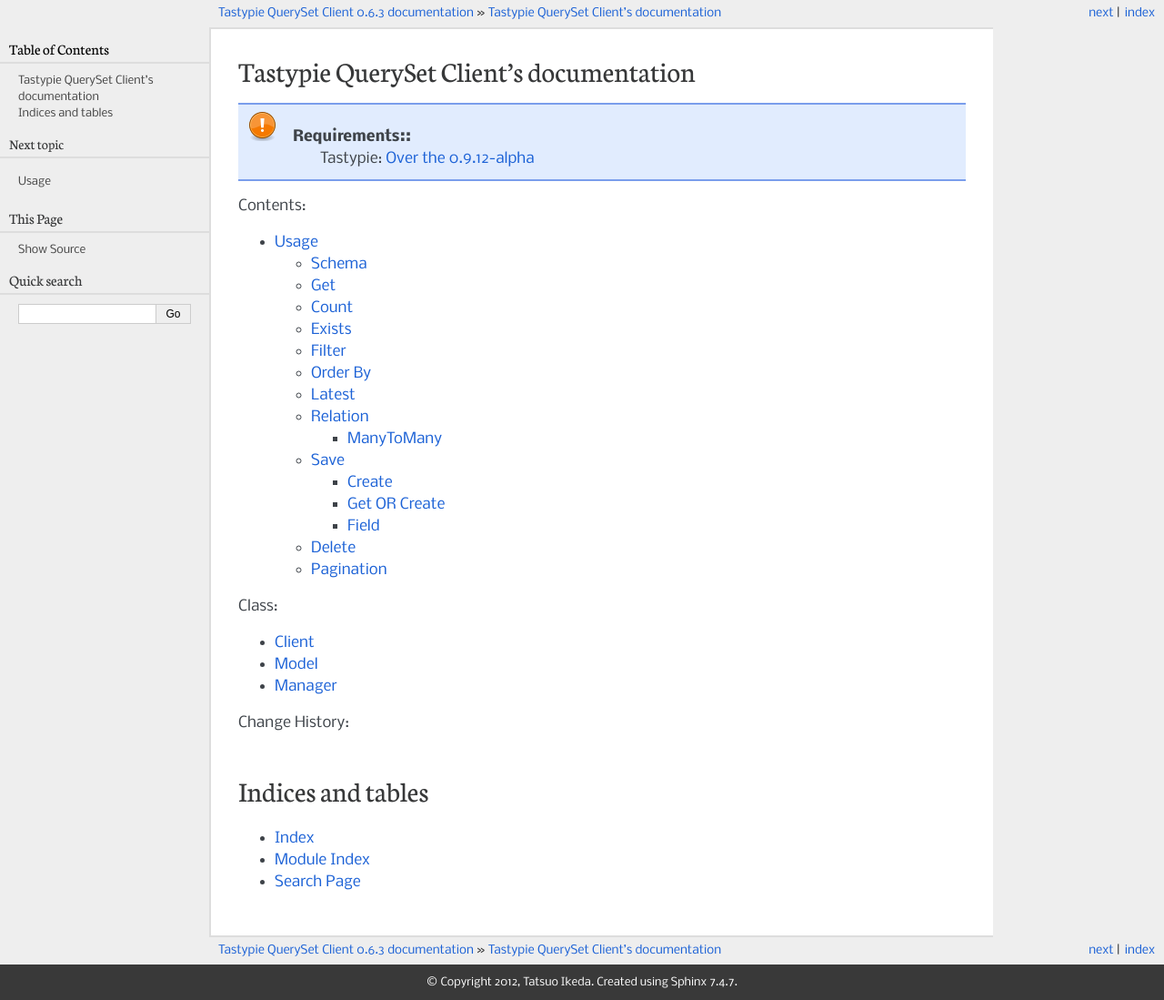
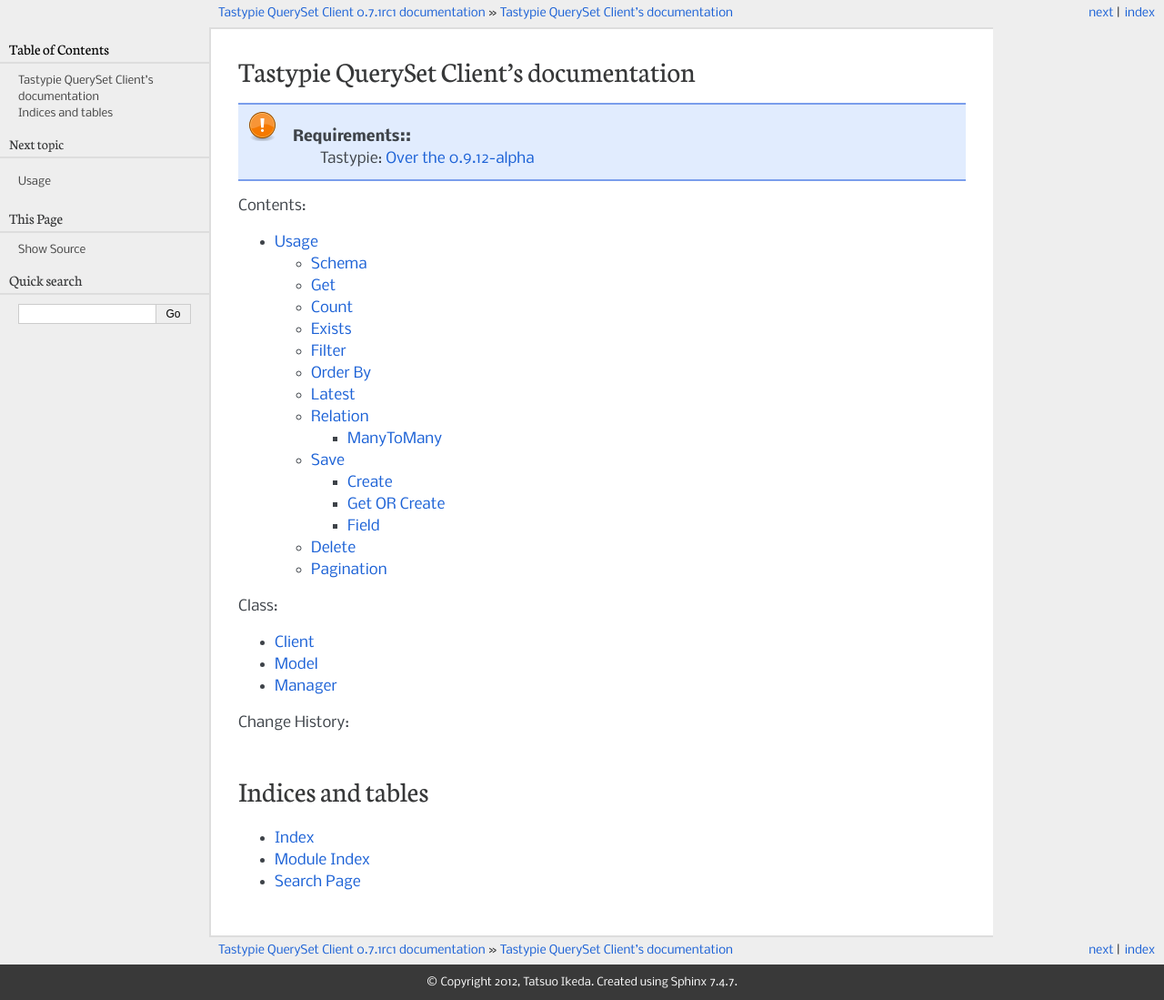
Before and after one commit to ikeikeikeike/tastypie-queryset-client, a Sphinx documentation site: the page built from docs/source/index.rst, in a window 1280 px wide. Shown: the whole page at 91% size. Built offline with Sphinx 7.4.7, drawn with Linux system fonts in a browser that asks for light colours; formulas are drawn with MathJax 3.

Commit message:
Fix doc version.

```diff
--- a/docs/source/conf.py
+++ b/docs/source/conf.py
@@ -51,9 +51,9 @@
 # built documents.
 #
 # The short X.Y version.
-version = '0.6.3'
+version = '0.7.1rc1'
 # The full version, including alpha/beta/rc tags.
-release = '0.6.3'
+release = '0.7.1rc1'
 
 # The language for content autogenerated by Sphinx. Refer to documentation
 # for a list of supported languages.
```
